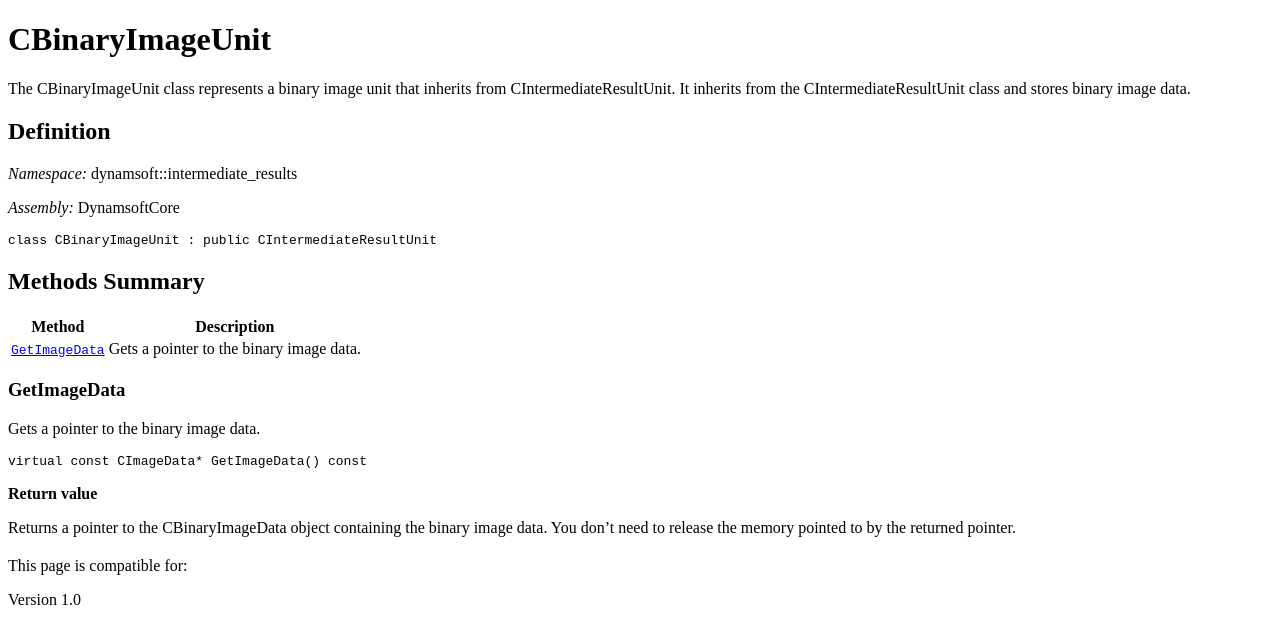
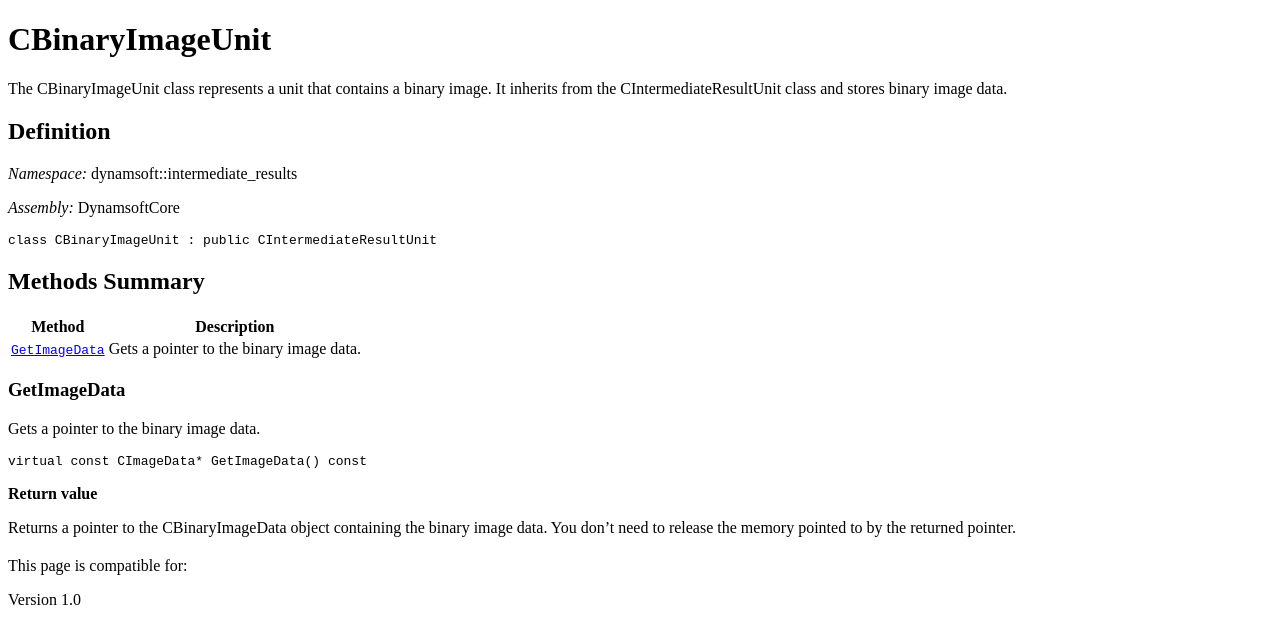
Before and after one commit to dynamsoft-docs/capture-vision-docs-server, a Jekyll site: the page built from programming/cplusplus/api-reference/core/intermediate-results/binary-image-unit.md, in a window 1280 px wide. Shown: the part 547-1172 px from the top of the page. Built offline with Jekyll 4.4.1, drawn with Linux system fonts in a browser that asks for light colours.

Commit message:
Update binary-image-unit.md

```diff
--- a/programming/cplusplus/api-reference/core/intermediate-results/binary-image-unit.md
+++ b/programming/cplusplus/api-reference/core/intermediate-results/binary-image-unit.md
@@ -8,7 +8,7 @@ needAutoGenerateSidebar: true
 
 # CBinaryImageUnit
 
-The CBinaryImageUnit class represents a binary image unit that inherits from CIntermediateResultUnit. It inherits from the CIntermediateResultUnit class and stores binary image data.
+The CBinaryImageUnit class represents a unit that contains a binary image. It inherits from the CIntermediateResultUnit class and stores binary image data.
 
 ## Definition
 
```
